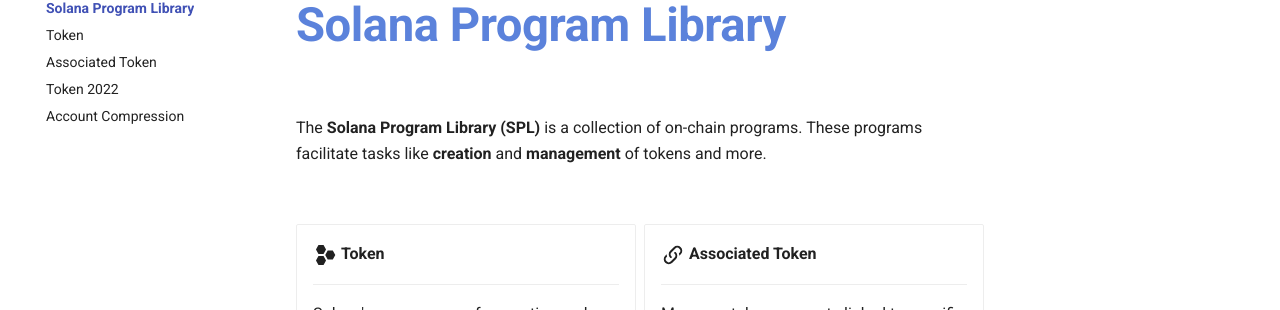
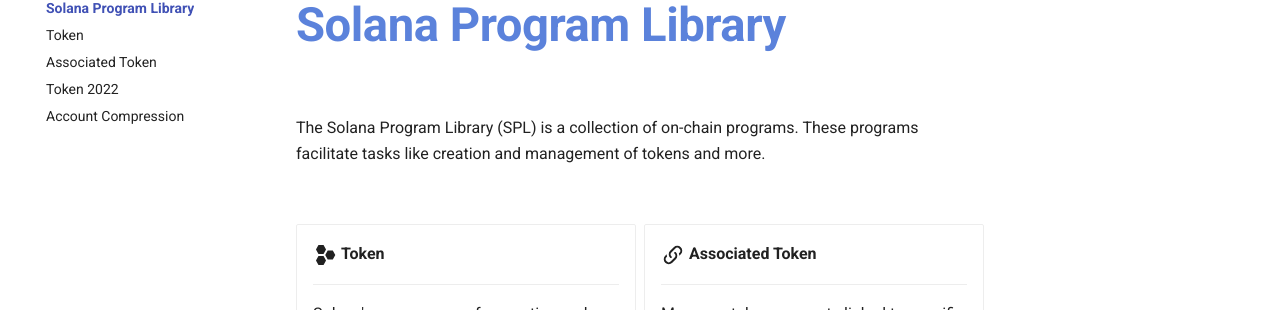
Before and after one commit to vmpyre/solana-handbook, an MkDocs documentation site: the page built from docs/handbook/chapter4/index.md, in a window 1280 px wide. Shown: the part 151-461 px from the top of the page. Built offline with MkDocs 1.6.1 and Material for MkDocs 9.7.7, drawn with Linux system fonts in a browser that asks for light colours; comment, search, counter and statistics services are not loaded; part of the change alters nothing that is shown.

Commit message:
update spl landing page

```diff
--- a/docs/handbook/chapter4/index.md
+++ b/docs/handbook/chapter4/index.md
@@ -1,6 +1,6 @@
 # Solana Program Library
 
-The **Solana Program Library (SPL)** is a collection of on-chain programs. These programs facilitate tasks like **creation** and **management** of tokens and more.
+The Solana Program Library (SPL) is a collection of on-chain programs. These programs facilitate tasks like creation and management of tokens and more.
 
 <br />
 
@@ -20,7 +20,7 @@ The **Solana Program Library (SPL)** is a collection of on-chain programs. These
 
     Manages token accounts linked to specific wallets, making token transfers easier.
 
-    [__Associated Token__](./associated-token-acc-program.md)
+    [__Associated Token__](./associated-token-account.md)
 
 -   :material-update:{ .lg .middle } __Token 2022__
 
@@ -36,7 +36,7 @@ The **Solana Program Library (SPL)** is a collection of on-chain programs. These
 
     Enables data compression, lowering costs for NFTs and other tokenized assets.
 
-    [__Account Compression__](./account-compression-program.md)
+    [__Account Compression__](./account-compression.md)
 
 
 </div>
```
